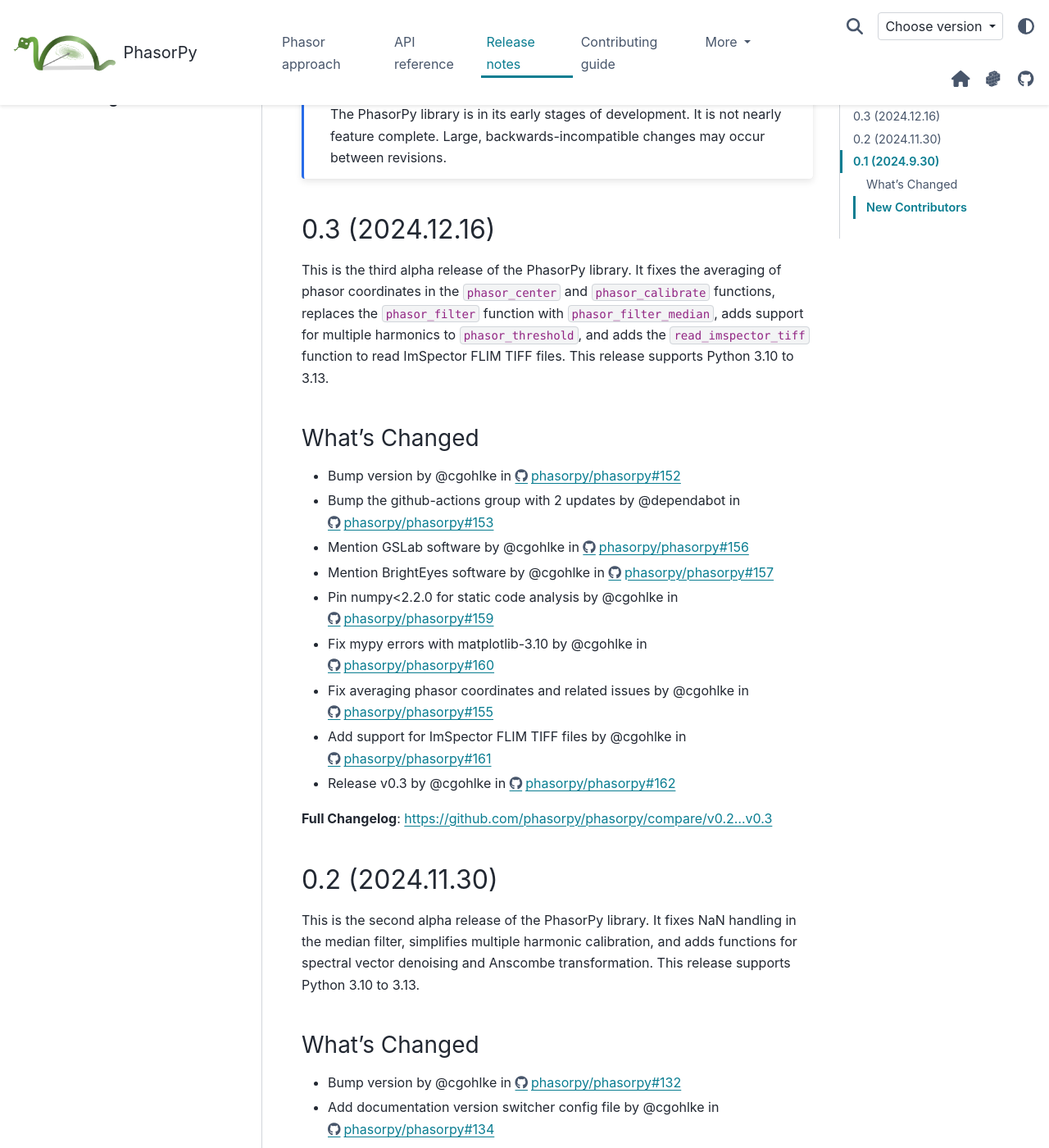
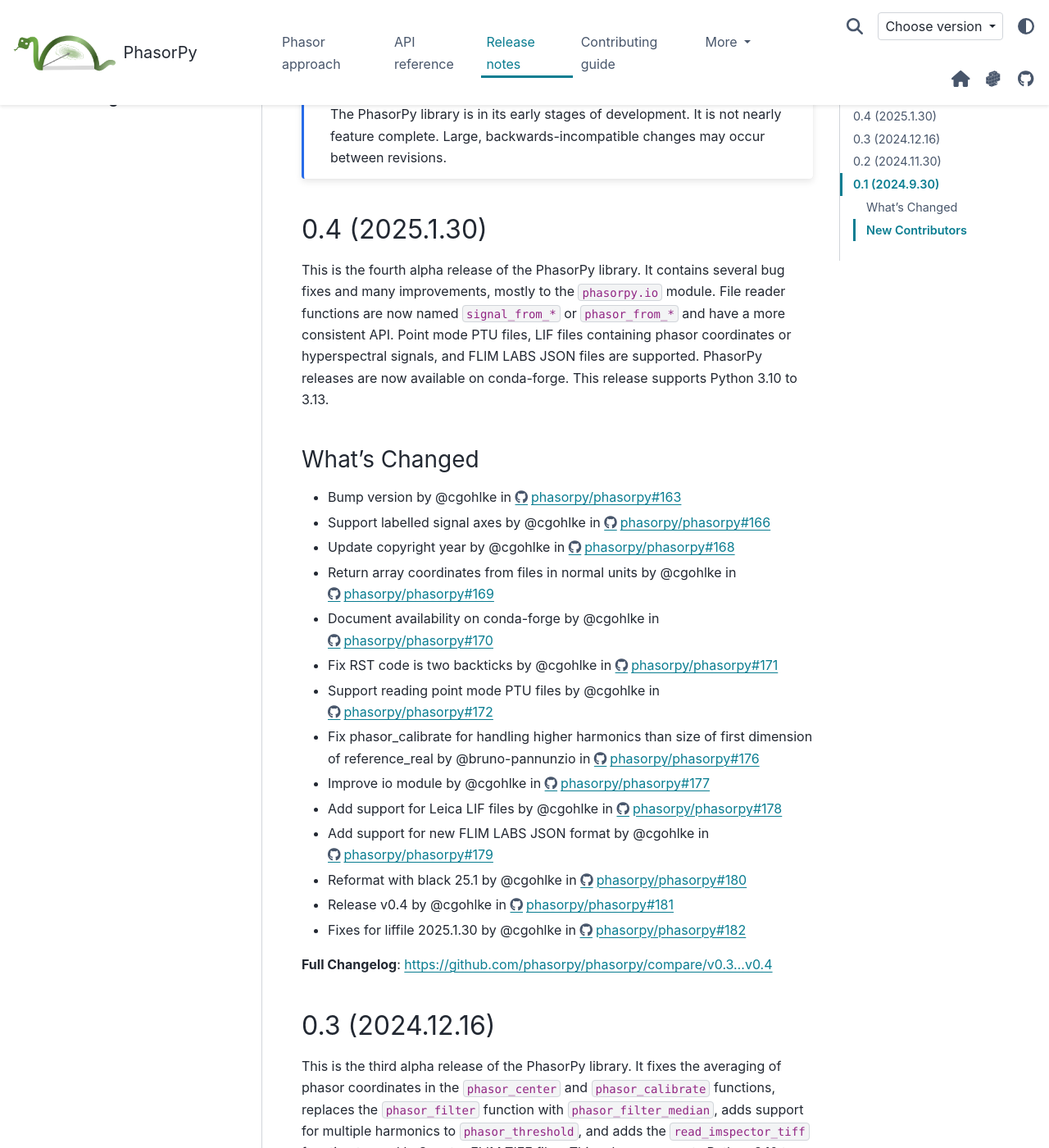
Before and after one commit to phasorpy/phasorpy, a Sphinx documentation site: the page built from docs/release.rst, in a window 1280 px wide and 1400 px high, scrolled down 297 px. Shown: the whole window at 82% size. Built offline with Sphinx 7.4.7 and the PyData theme 0.15.4, drawn with Linux system fonts in a browser that asks for light colours; pages that are not in the unit, such as notebooks, are missing from menus.

Commit message:
Release v0.4 (#181)

```diff
--- a/docs/release.rst
+++ b/docs/release.rst
@@ -9,6 +9,39 @@
     The PhasorPy library is in its early stages of development.
     It is not nearly feature complete.
     Large, backwards-incompatible changes may occur between revisions.
+
+0.4 (2025.1.30)
+---------------
+
+This is the fourth alpha release of the PhasorPy library.
+It contains several bug fixes and many improvements, mostly to the ``phasorpy.io`` module.
+File reader functions are now named ``signal_from_*`` or ``phasor_from_*``
+and have a more consistent API.
+Point mode PTU files, LIF files containing phasor coordinates or hyperspectral
+signals, and FLIM LABS JSON files are supported.
+PhasorPy releases are now available on conda-forge.
+This release supports Python 3.10 to 3.13.
+
+What's Changed
+..............
+
+* Bump version by @cgohlke in https://github.com/phasorpy/phasorpy/pull/163
+* Support labelled signal axes by @cgohlke in https://github.com/phasorpy/phasorpy/pull/166
+* Update copyright year by @cgohlke in https://github.com/phasorpy/phasorpy/pull/168
+* Return array coordinates from files in normal units by @cgohlke in https://github.com/phasorpy/phasorpy/pull/169
+* Document availability on conda-forge by @cgohlke in https://github.com/phasorpy/phasorpy/pull/170
+* Fix RST code is two backticks by @cgohlke in https://github.com/phasorpy/phasorpy/pull/171
+* Support reading point mode PTU files by @cgohlke in https://github.com/phasorpy/phasorpy/pull/172
+* Fix phasor_calibrate for handling higher harmonics than size of first dimension of reference_real by @bruno-pannunzio in https://github.com/phasorpy/phasorpy/pull/176
+* Improve io module by @cgohlke in https://github.com/phasorpy/phasorpy/pull/177
+* Add support for Leica LIF files by @cgohlke in https://github.com/phasorpy/phasorpy/pull/178
+* Add support for new FLIM LABS JSON format by @cgohlke in https://github.com/phasorpy/phasorpy/pull/179
+* Reformat with black 25.1 by @cgohlke in https://github.com/phasorpy/phasorpy/pull/180
+* Release v0.4 by @cgohlke in https://github.com/phasorpy/phasorpy/pull/181
+* Fixes for liffile 2025.1.30 by @cgohlke in https://github.com/phasorpy/phasorpy/pull/182
+
+**Full Changelog**: https://github.com/phasorpy/phasorpy/compare/v0.3...v0.4
+
 
 0.3 (2024.12.16)
 ----------------
--- a/src/phasorpy/version.py
+++ b/src/phasorpy/version.py
@@ -2,7 +2,7 @@
 
 from __future__ import annotations
 
-__version__ = '0.4.dev'
+__version__ = '0.4'
 
 
 def versions(
```
Also changed, not shown: docs/_static/switcher.json (+8 -3 lines).
